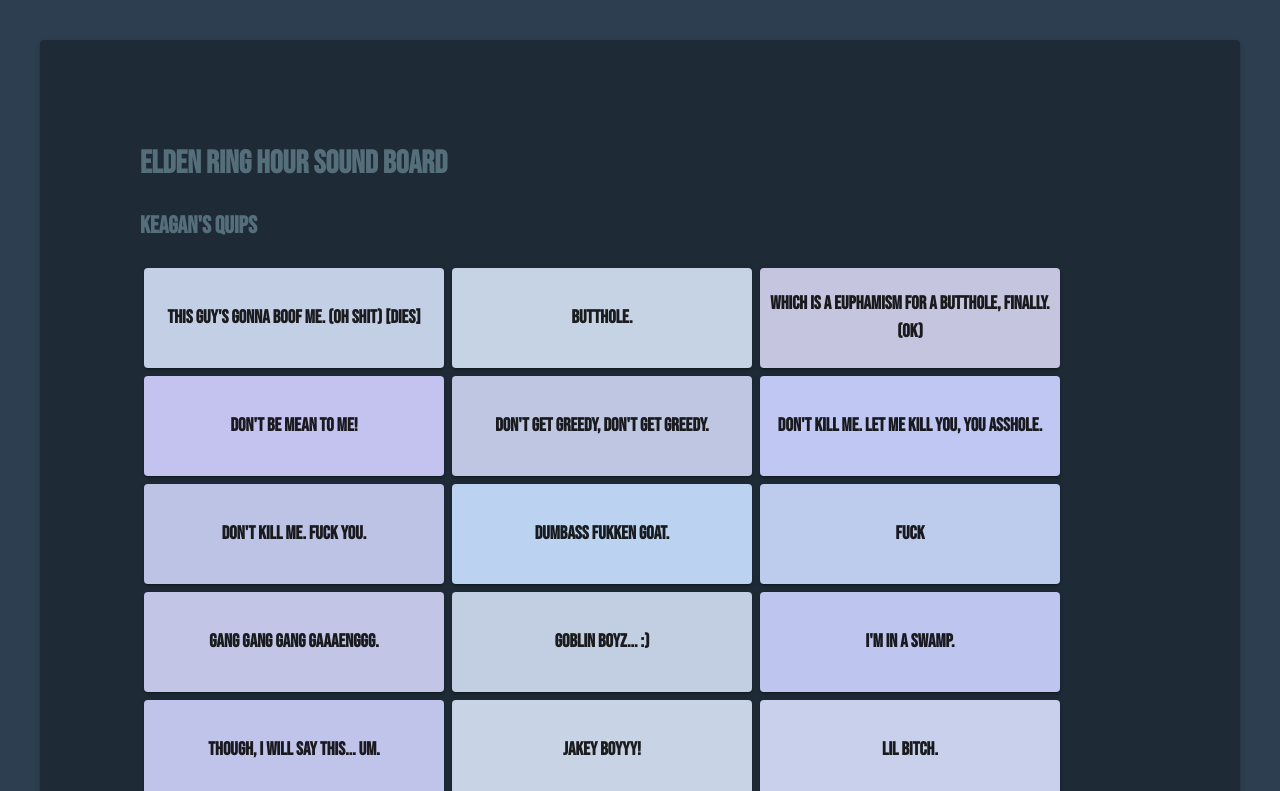
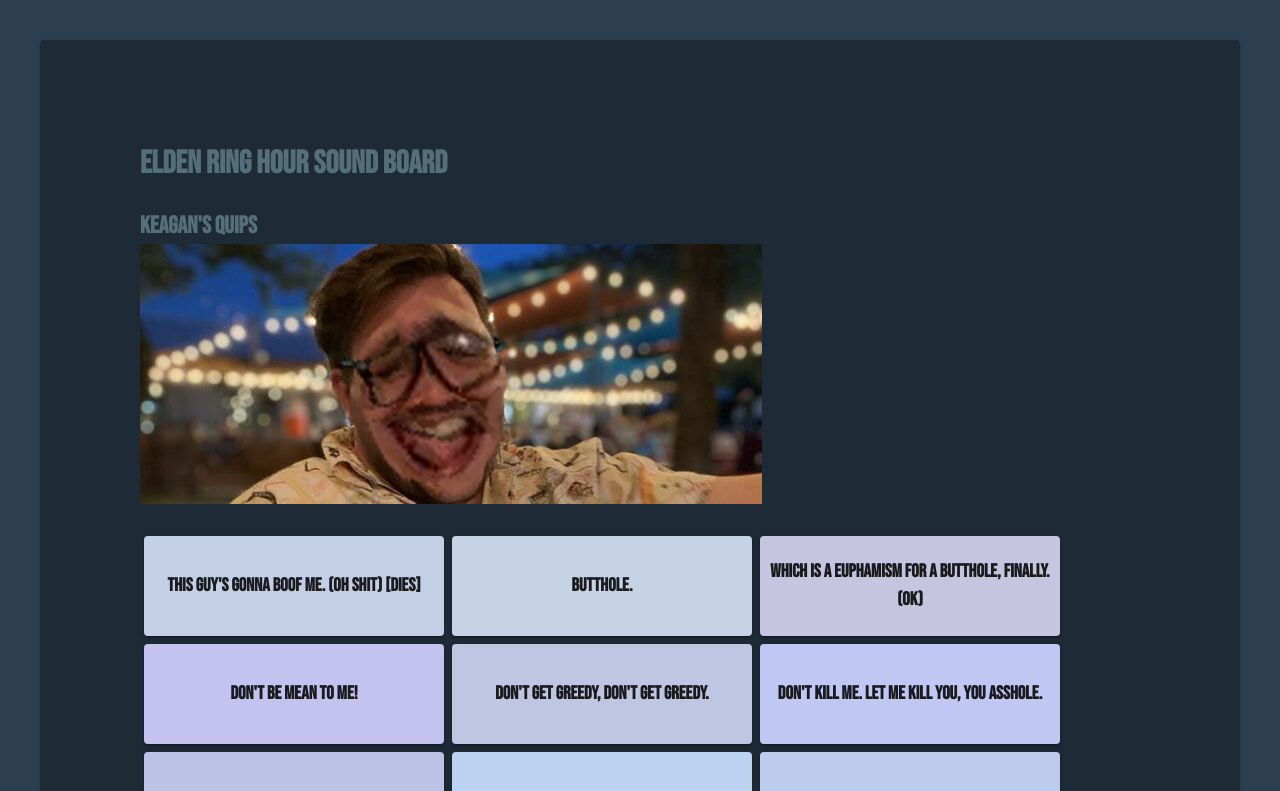
Before and after one commit to MisuseofMana/eldenRingBoysSoundBoard, a Vue app: page / in a window 1280 px wide. Shown: the top 791 px of the page. Built offline with nearby package versions, Linux system fonts and the light colour scheme; no server answers.

Commit message:
new deploy

```diff
--- a/src/App.vue
+++ b/src/App.vue
@@ -9,6 +9,7 @@
       </div>
       <div class="mb-10">
         <h2 class="text-left blue-grey--text text--darken-1">Keagan's Quips</h2>
+        <img src="@/assets/images/keeg.jpg"/>
         <div class="d-flex flex-wrap my-5">
           <SoundCard
           v-for="(item, index) in keaganSounds"
```
Also changed, not shown: src/assets/images/keeg.jpg (added), 6 other files (tests, documents, lock files or other folders).
